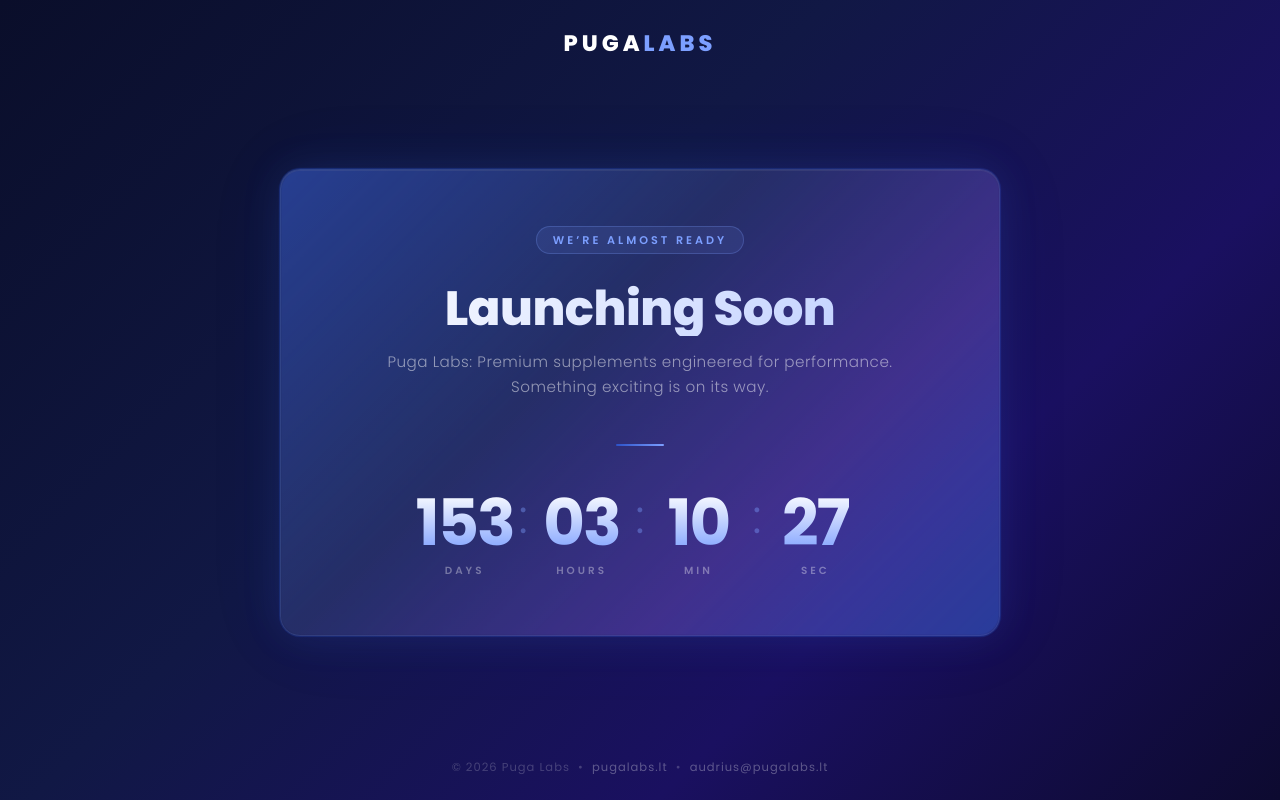
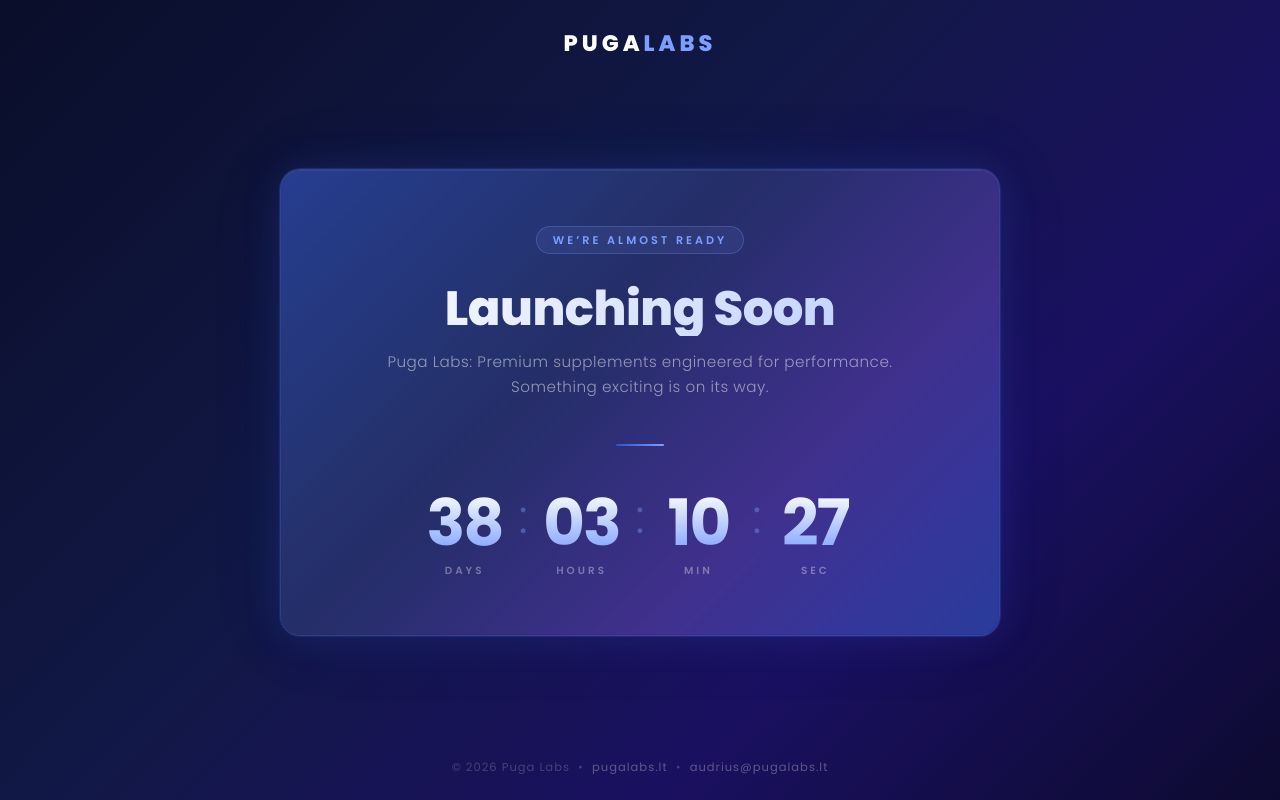
Before and after one commit to ugniusado/pugalabs.lt, a plain HTML site: page index.html in a window 1280 px wide. Drawn offline with Linux system fonts and the light colour scheme.

Commit message:
Update countdown to May 9, 2026

```diff
--- a/index.html
+++ b/index.html
@@ -194,7 +194,7 @@
     <a href="mailto:audrius@pugalabs.lt">audrius@pugalabs.lt</a>
   </footer>
   <script>
-    var launch = new Date('2026-09-01T00:00:00').getTime();
+    var launch = new Date('2026-05-09T00:00:00').getTime();
     function pad(n){ return String(n).padStart(2,'0'); }
     function tick(){
       var diff = Math.max(0, launch - Date.now());
```
